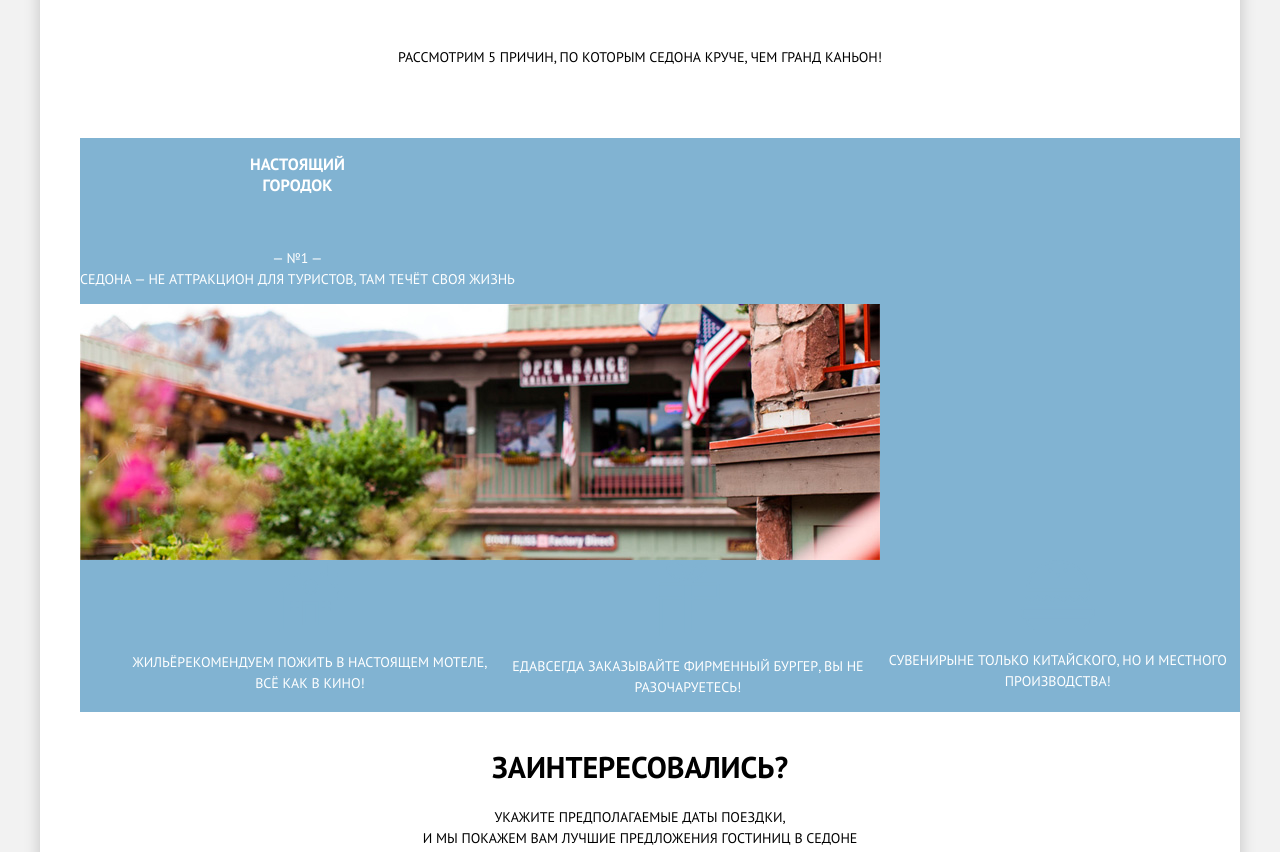
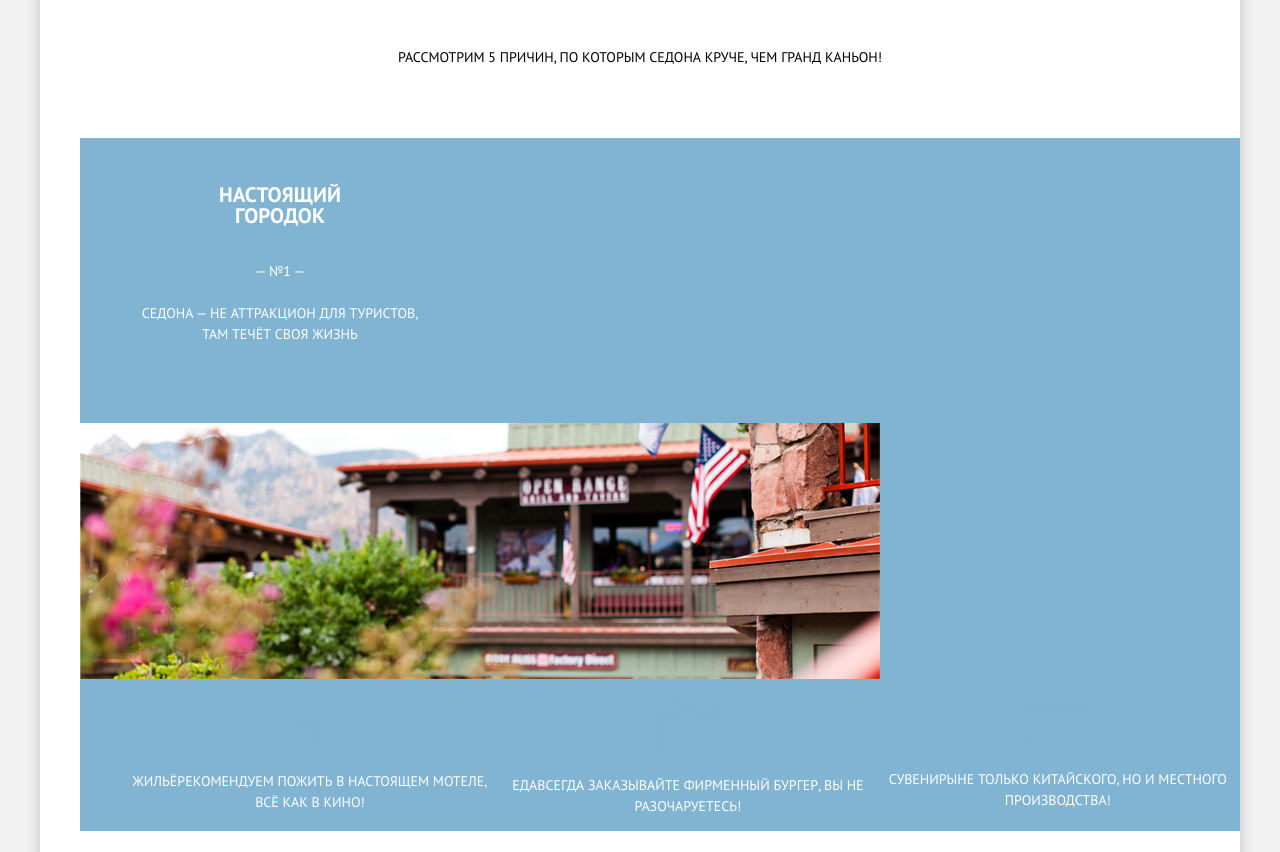
Before and after one commit to kyoiinu/883485-sedona-26, a plain HTML site: page index.html in a window 1280 px wide. Shown: the part 700-1552 px from the top of the page. Drawn offline with Linux system fonts and the light colour scheme.

Commit message:
Update index.html

```diff
--- a/index.html
+++ b/index.html
@@ -30,11 +30,10 @@
    	 	<h2 class="visually-hidden">5 причин посетить Седону</h2>
    	 	<p class="text">Седона — небольшой городок в Аризоне,<br>заслуживающий большего!</p>
    	 	<p class="reason">Рассмотрим 5 причин, по которым Седона круче, чем гранд каньон!</p>
-   	 	<section class="fact">
         <ul class="main-list">
 
         <li class="fact1">
-          <div class="real-city"><h3>Настоящий<br>городок</h3><br><p> — №1 — <br><span>Седона — не аттракцион для туристов, там течёт своя жизнь</span></p></div>
+          <div class="real-city-text"><h3>Настоящий<br>городок</h3><br><p> — №1 — <br><span>Седона — не аттракцион для туристов, там течёт своя жизнь</span></p></div>
           <img src="img/feature-picture.jpg" class="feature-picture">
 
           <ul class="real-city-list">
@@ -70,7 +69,6 @@
           <h3>Мало туристов</h3><p> — №5 — <span>Большинство едет в гранд каньон и толпится там</span></p>
         </li>-->
         </ul>
-      </section>
    	 </section>
    	 <section class="book-hotel">
    	 	<h2 class="visually-hidden">Забронировать отель</h2>
```
